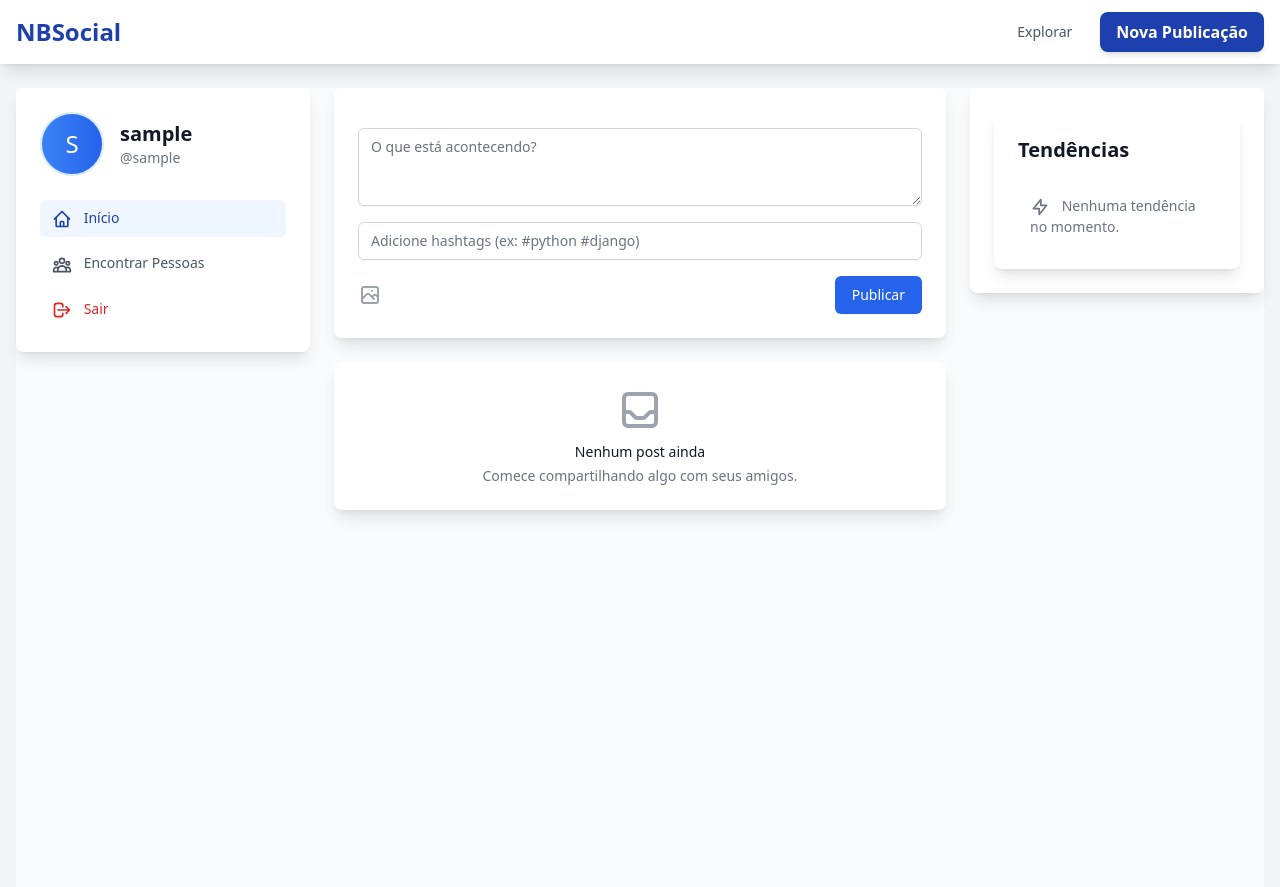
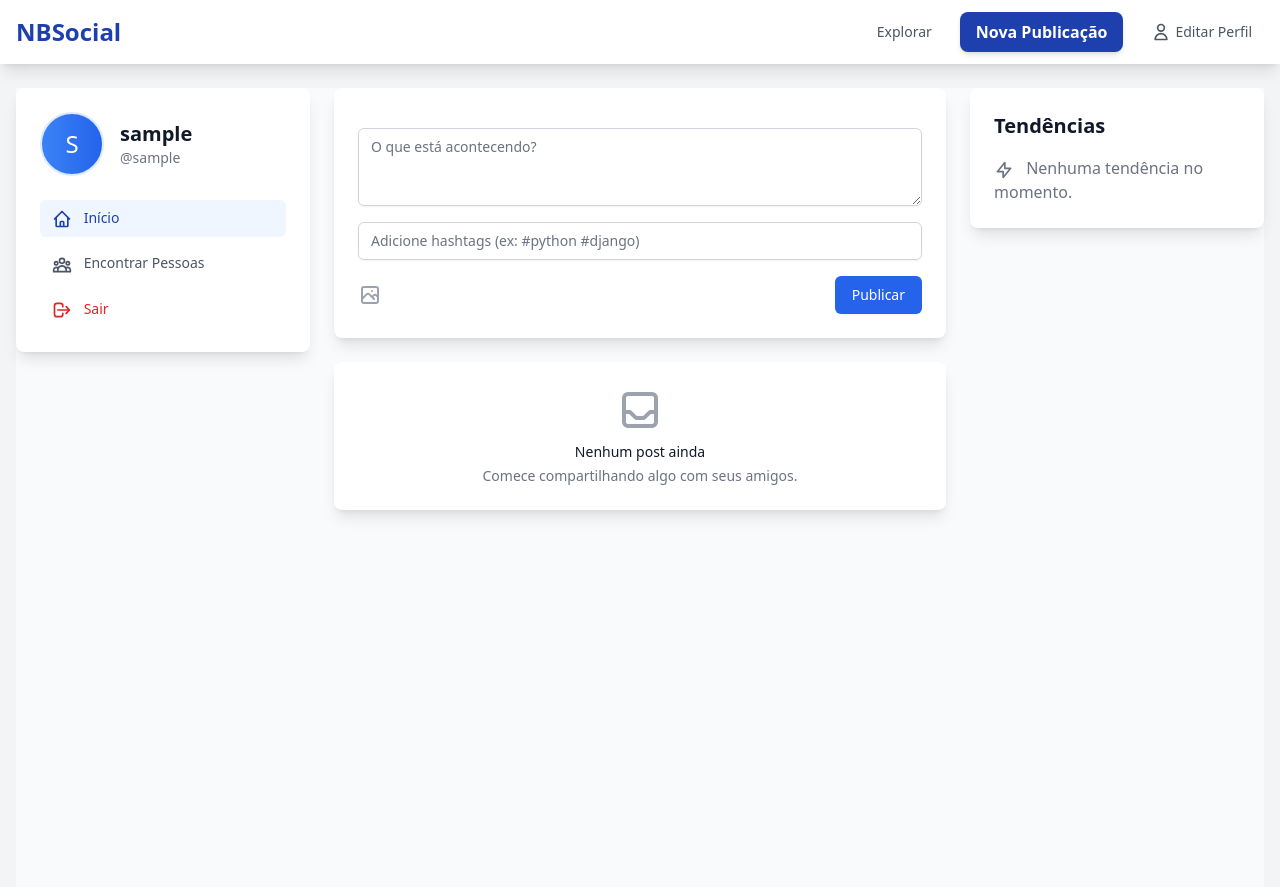
Before and after one commit to nbtech-prox/nbsocial, a Django app: page / in a window 1280 px wide. Shown: the top 887 px of the page. Run offline with Django 5.2, Linux system fonts and the light colour scheme; the visitor is signed in with stand-in values (Sample User, id 1); data comes from the database, SQL or seed files in the repository; data that the repository does not hold is empty; some libraries are stand-ins or nearby versions.

Commit message:
ajustes visuais

```diff
--- a/templates/base.html
+++ b/templates/base.html
@@ -77,6 +77,12 @@
                     {% if user.is_authenticated %}
                         <a href="{% url 'core:explore' %}" class="nav-link">Explorar</a>
                         <a href="{% url 'posts:create' %}" class="btn-primary">Nova Publicação</a>
+                        <a href="{% url 'users:profile_edit' %}" class="nav-link flex items-center">
+                            <svg class="w-5 h-5 mr-1" fill="none" stroke="currentColor" viewBox="0 0 24 24">
+                                <path stroke-linecap="round" stroke-linejoin="round" stroke-width="2" d="M16 7a4 4 0 11-8 0 4 4 0 018 0zM12 14a7 7 0 00-7 7h14a7 7 0 00-7-7z"></path>
+                            </svg>
+                            Editar Perfil
+                        </a>
                     {% else %}
                         <a href="{% url 'account_login' %}" class="nav-link">Entrar</a>
                         <a href="{% url 'account_signup' %}" class="btn-primary">Registrar</a>
--- a/templates/posts/trending_hashtags.html
+++ b/templates/posts/trending_hashtags.html
@@ -1,19 +1,18 @@
 {% load i18n %}
 
-<div class="bg-white shadow-lg rounded-lg overflow-hidden">
-    <div class="p-6">
-        <h2 class="text-xl font-bold text-gray-900">{% trans "Tendências" %}</h2>
+<div>
+    <h2 class="text-xl font-bold text-gray-900 mb-4">{% trans "Tendências" %}</h2>
 
-        <div class="mt-6 space-y-2">
+    <div class="space-y-3">
         {% for trend in trends %}
-            <a href="{% url 'posts:detail' trend.id %}" class="nav-link block">
+        <a href="{% url 'posts:detail' trend.id %}" class="block text-gray-600 hover:text-gray-900">
             <svg class="w-5 h-5 inline-block mr-2" fill="none" stroke="currentColor" viewBox="0 0 24 24">
                 <path stroke-linecap="round" stroke-linejoin="round" stroke-width="2" d="M13 7h8m0 0v8m0-8l-8 8-4-4-6 6"></path>
             </svg>
             {{ trend.content }}
         </a>
         {% empty %}
-            <div class="nav-link block text-gray-500">
+        <div class="text-gray-500">
             <svg class="w-5 h-5 inline-block mr-2" fill="none" stroke="currentColor" viewBox="0 0 24 24">
                 <path stroke-linecap="round" stroke-linejoin="round" stroke-width="2" d="M13 10V3L4 14h7v7l9-11h-7z"></path>
             </svg>
@@ -22,4 +21,3 @@
         {% endfor %}
     </div>
 </div>
-</div>
```
Lines whose indentation alone changed are shown as unchanged.
